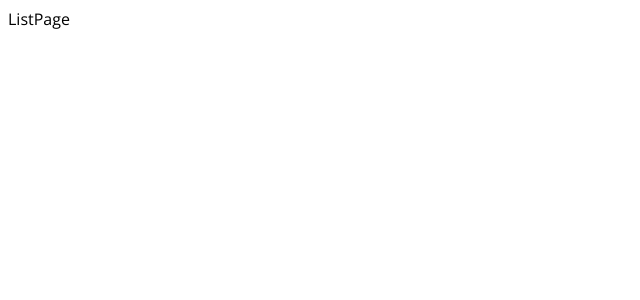
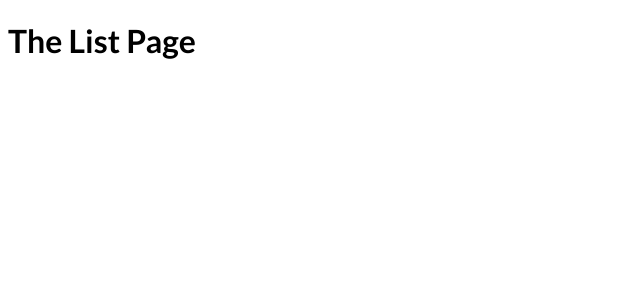
Before and after one commit to j-art-fox/nextjs_routing, a Next.js app: page /portfolio/list in a window 1280 px wide. Shown: the top 300 px of the page, without its empty margins (0-640 px from the left). Built offline with nearby package versions, Linux system fonts and the light colour scheme.

Commit message:
completed-next-lesson

```diff
--- a/pages/portfolio/list.js
+++ b/pages/portfolio/list.js
@@ -2,6 +2,10 @@ import React, { Component } from "react";
 
 export default class ListPage extends Component {
   render() {
-    return <div>ListPage</div>;
+    return (
+      <div>
+        <h1>The List Page</h1>
+      </div>
+    );
   }
 }
```
Also changed, not shown: pages/portfolio/[projectid].js (added, +10 -0 lines).
